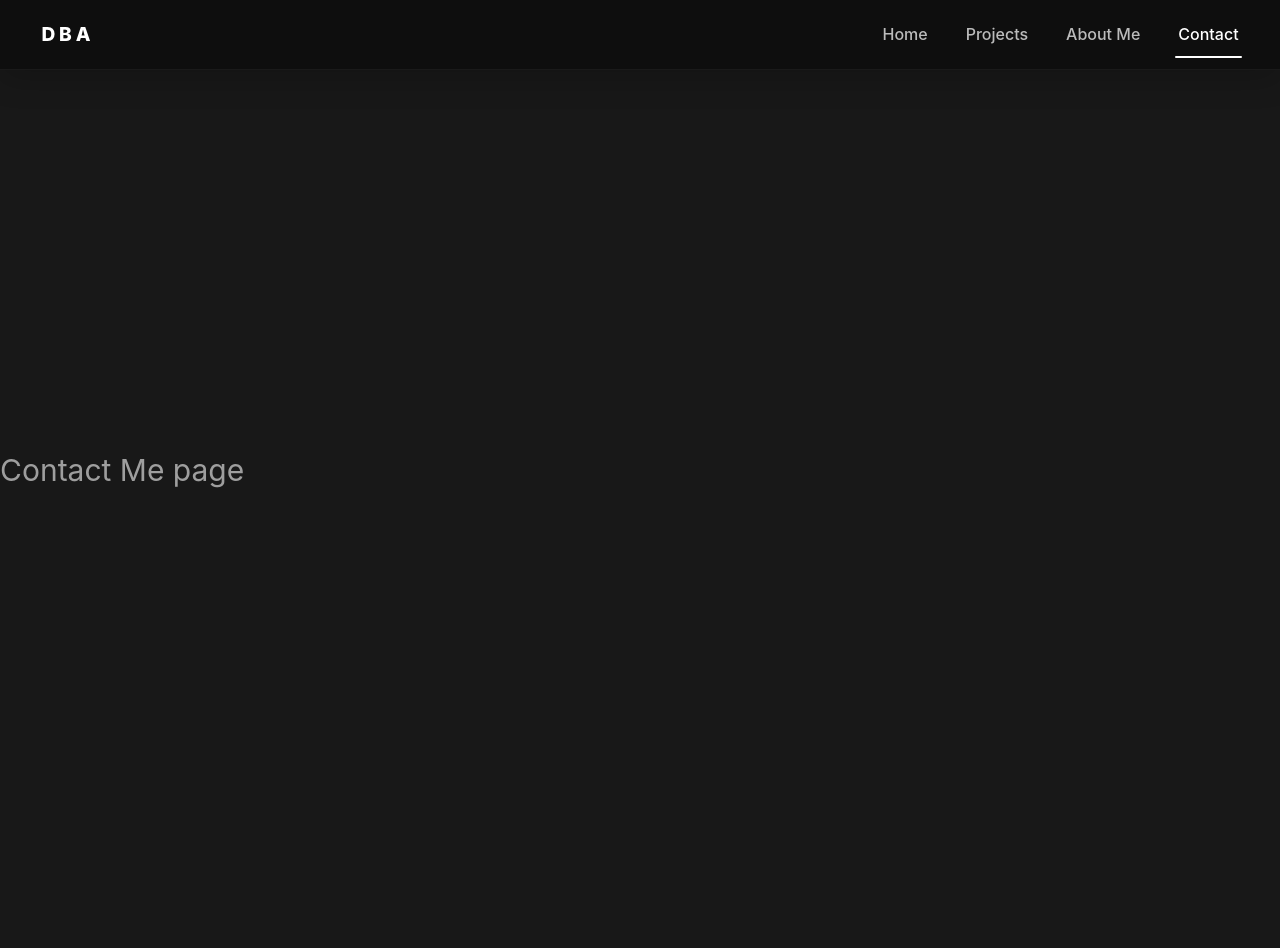
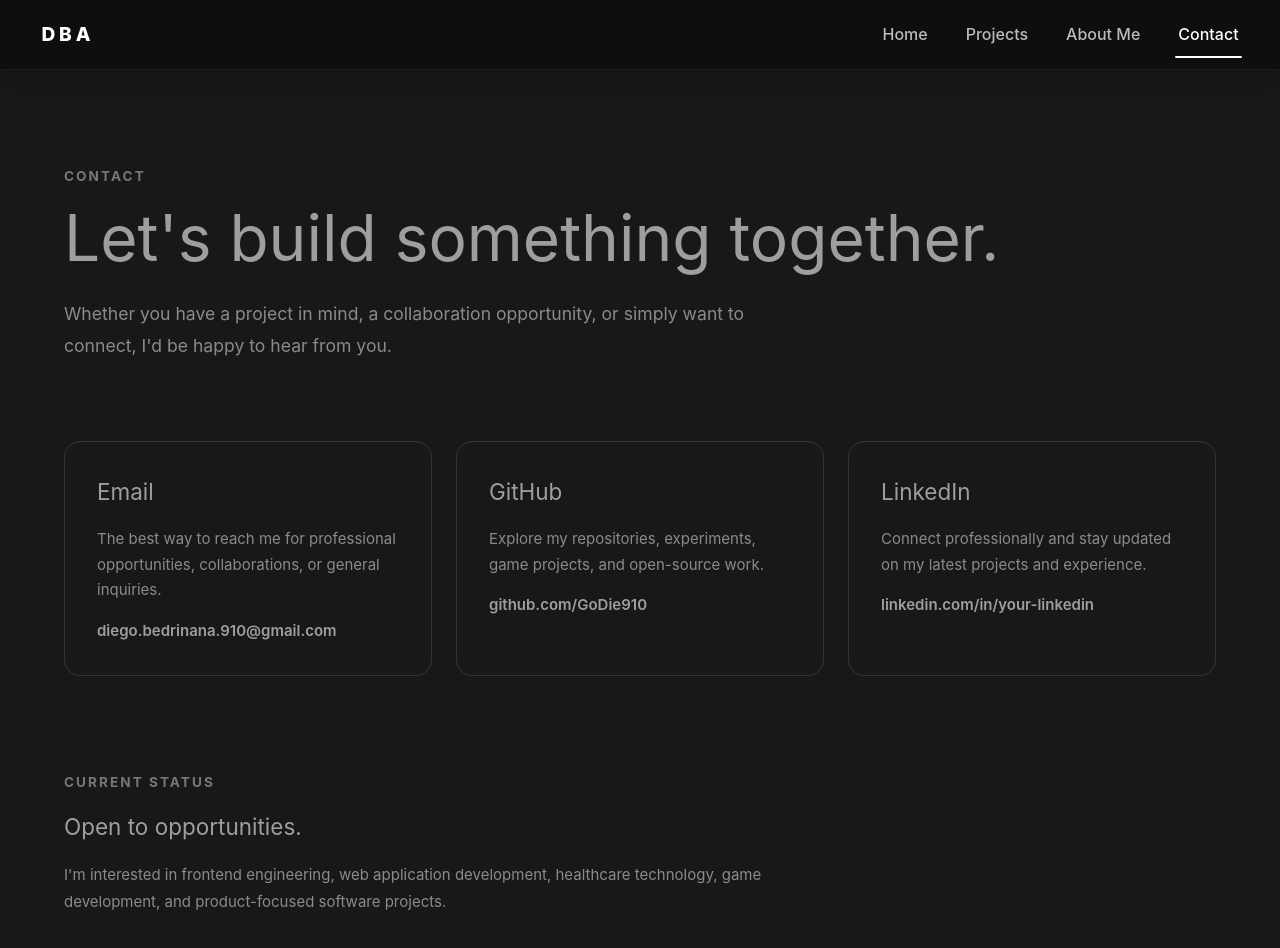
Before and after one commit to GoDie910/personal-website, a Vue app: page /contact in a window 1280 px wide. Shown: the top 948 px of the page. Before the commit the page ends 870 px from the top, so only its background shows below. Built offline with nearby package versions, Linux system fonts and the light colour scheme.

Commit message:
Update ContactView.vue

```diff
--- a/src/views/ContactView.vue
+++ b/src/views/ContactView.vue
@@ -1,15 +1,177 @@
 <template>
-  <div class="about">
-    <h1>Contact Me page</h1>
-  </div>
+  <main class="contact-view">
+    <section class="hero">
+      <p class="section-label">CONTACT</p>
+
+      <h1>Let's build something together.</h1>
+
+      <p class="hero-description">
+        Whether you have a project in mind, a collaboration opportunity,
+        or simply want to connect, I'd be happy to hear from you.
+      </p>
+    </section>
+
+    <section class="contact-section">
+      <div class="contact-grid">
+        <a
+          href="mailto:diego.bedrinana.910@gmail.com"
+          class="contact-card"
+        >
+          <h2>Email</h2>
+
+          <p>
+            The best way to reach me for professional opportunities,
+            collaborations, or general inquiries.
+          </p>
+
+          <span>diego.bedrinana.910@gmail.com</span>
+        </a>
+
+        <a
+          href="https://github.com/GoDie910"
+          target="_blank"
+          rel="noopener noreferrer"
+          class="contact-card"
+        >
+          <h2>GitHub</h2>
+
+          <p>
+            Explore my repositories, experiments, game projects,
+            and open-source work.
+          </p>
+
+          <span>github.com/GoDie910</span>
+        </a>
+
+        <a
+          href="https://linkedin.com/in/your-linkedin"
+          target="_blank"
+          rel="noopener noreferrer"
+          class="contact-card"
+        >
+          <h2>LinkedIn</h2>
+
+          <p>
+            Connect professionally and stay updated on my latest
+            projects and experience.
+          </p>
+
+          <span>linkedin.com/in/your-linkedin</span>
+        </a>
+      </div>
+    </section>
+
+    <section class="availability">
+      <p class="section-label">CURRENT STATUS</p>
+
+      <h2>Open to opportunities.</h2>
+
+      <p>
+        I'm interested in frontend engineering, web application
+        development, healthcare technology, game development,
+        and product-focused software projects.
+      </p>
+    </section>
+  </main>
 </template>
 
-<style>
-@media (min-width: 1024px) {
-  .about {
-    min-height: 100vh;
-    display: flex;
-    align-items: center;
+<style scoped>
+.contact-view {
+  width: min(1200px, 90%);
+  margin: 0 auto;
+  padding: 6rem 0;
+}
+
+.hero {
+  margin-bottom: 5rem;
+}
+
+.section-label {
+  font-size: 0.85rem;
+  font-weight: 700;
+  letter-spacing: 0.15em;
+  opacity: 0.7;
+  margin-bottom: 1rem;
+}
+
+.hero h1 {
+  font-size: clamp(2.5rem, 5vw, 4.5rem);
+  line-height: 1.1;
+  margin-bottom: 1.5rem;
+}
+
+.hero-description {
+  max-width: 700px;
+  font-size: 1.1rem;
+  line-height: 1.8;
+  opacity: 0.85;
+}
+
+.contact-section {
+  margin-bottom: 6rem;
+}
+
+.contact-grid {
+  display: grid;
+  grid-template-columns: repeat(auto-fit, minmax(320px, 1fr));
+  gap: 1.5rem;
+}
+
+.contact-card {
+  display: block;
+  text-decoration: none;
+  color: inherit;
+
+  padding: 2rem;
+
+  border-radius: 16px;
+  border: 1px solid rgba(255, 255, 255, 0.12);
+
+  transition:
+    transform 0.2s ease,
+    border-color 0.2s ease;
+}
+
+.contact-card:hover {
+  transform: translateY(-4px);
+  border-color: rgba(255, 255, 255, 0.3);
+}
+
+.contact-card h2 {
+  margin-bottom: 1rem;
+}
+
+.contact-card p {
+  line-height: 1.7;
+  opacity: 0.85;
+  margin-bottom: 1rem;
+}
+
+.contact-card span {
+  font-weight: 600;
+}
+
+.availability {
+  max-width: 700px;
+}
+
+.availability h2 {
+  margin-bottom: 1rem;
+}
+
+.availability p:last-child {
+  line-height: 1.8;
+  opacity: 0.85;
+}
+
+@media (max-width: 768px) {
+  .contact-view {
+    width: 92%;
+    padding: 4rem 0;
+  }
+
+  .contact-grid {
+    grid-template-columns: 1fr;
   }
 }
 </style>
```
